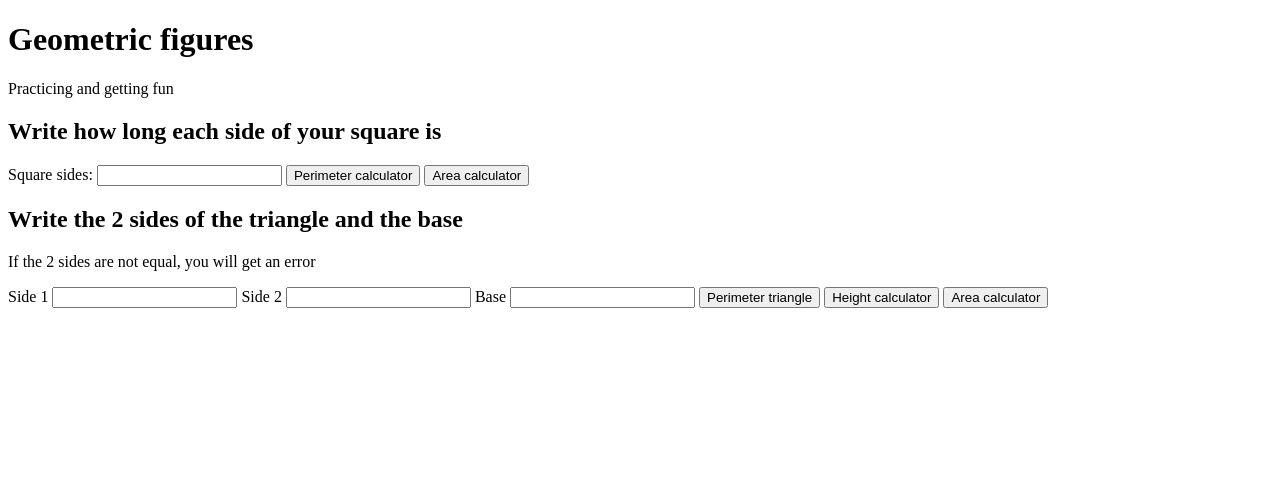
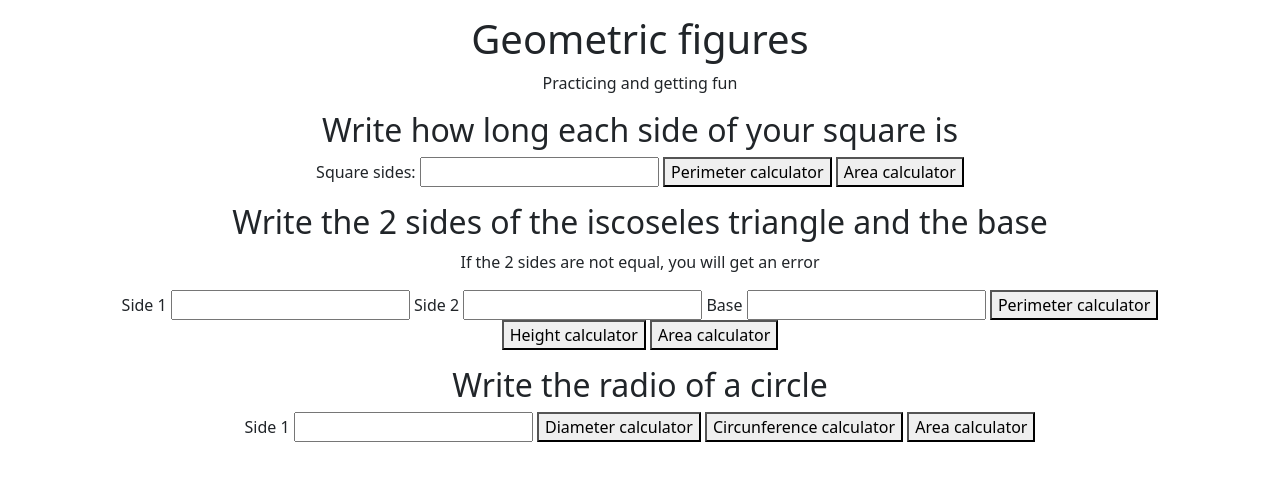
Before and after one commit to luiznaiper/practice-js, a plain HTML site: page figures/figures.html in a window 1280 px wide. Drawn offline with nearby package versions, Linux system fonts and the light colour scheme.

Commit message:
Set up all the files

```diff
--- a/figures/figures.css
+++ b/figures/figures.css
@@ -0,0 +1,4 @@
+.container{
+    margin-top: 15px;
+    text-align: center;
+}
--- a/figures/figures.html
+++ b/figures/figures.html
@@ -5,8 +5,11 @@
     <meta http-equiv="X-UA-Compatible" content="IE=edge">
     <meta name="viewport" content="width=device-width, initial-scale=1.0">
     <title>Figures</title>
+    <link href="https://cdn.jsdelivr.net/npm/bootstrap@5.1.3/dist/css/bootstrap.min.css" rel="stylesheet" integrity="sha384-1BmE4kWBq78iYhFldvKuhfTAU6auU8tT94WrHftjDbrCEXSU1oBoqyl2QvZ6jIW3" crossorigin="anonymous">
+    <link rel="stylesheet" href="figures.css">
 </head>
 <body>
+    <main class="container">
         <header>
             <h1>Geometric figures</h1>
             <p>Practicing and getting fun</p>
@@ -24,7 +27,7 @@
             <p id="areaSquareP"></p>
         </section>
         <section>
-        <h2>Write the 2 sides of the triangle and the base</h2>
+            <h2>Write the 2 sides of the iscoseles triangle and the base</h2>
             <p>If the 2 sides are not equal, you will get an error</p>
             <form action="">
                 <label for="inputSide1Triangle">Side 1</label>
@@ -36,7 +39,7 @@
                 <label for="inputBaseTriangle">Base</label>
                 <input id="inputBaseTriangle" type="number">
 
-            <button type="button" onclick="calcPerimeterTriangle()">Perimeter triangle</button>
+                <button type="button" onclick="calcPerimeterTriangle()">Perimeter calculator</button>
                 <button type="button" onclick="calcHeightTriangle()">Height calculator</button>
                 <button type="button" onclick="calcAreaTriangle()">Area calculator</button>
 
@@ -47,6 +50,25 @@
             <p id="areaTriangleP"></p>
 
         </section>
+        <section>
+            <h2>Write the radio of a circle</h2>
+            <form action="">
+                <label for="inputRadio">Side 1</label>
+                <input id="inputRadio" type="number">
+
+                <button type="button" onclick="calcDiameterCircle()">Diameter calculator</button>
+                <button type="button" onclick="calcCircunference()">Circunference calculator</button>
+                <button type="button" onclick="calcCircleArea()">Area calculator</button>
+
+
+            </form>
+            <p id="diameterP"></p>
+            <p id="circunferenceP"></p>
+            <p id="areaCircleP"></p>
+        </section>
+    </main>
+
     <script src="figures.js"></script>
+    <script src="https://cdn.jsdelivr.net/npm/bootstrap@5.1.3/dist/js/bootstrap.bundle.min.js" integrity="sha384-ka7Sk0Gln4gmtz2MlQnikT1wXgYsOg+OMhuP+IlRH9sENBO0LRn5q+8nbTov4+1p" crossorigin="anonymous"></script>
 </body>
 </html>
--- a/figures/figures.js
+++ b/figures/figures.js
@@ -15,17 +15,6 @@ const areaTriangle = (base, height) => (base * height) / 2
 perimeterTriangle()
 areaTriangle()
 
-
-// Circle code
-
-
-//const radioCircle = 4
-const diameterCircle = (radio) => radio * 2
-const pi = Math.PI
-const circunference = (radio) => diameterCircle(radio) * pi
-const areaCircle = (radio) => (pi * radio) * 2
-
-
 // Isosceles code
 const isoscelesHeight= (side1, side2, base) => {
     if (side1 === side2 && side1 > base)
@@ -37,6 +26,12 @@ const isoscelesHeight= (side1, side2, base) => {
 }
 
 
+// Circle code
+
+const diameterCircle = (radio) => radio * 2
+const pi = Math.PI
+const circunference = (radio) => diameterCircle(radio) * pi
+const areaCircle = (radio) => pi * Math.pow(radio, 2)
 
 
 // HTML INTERACTION
@@ -86,8 +81,7 @@ function calcHeightTriangle(){
     document.getElementById('heightTriangleP').innerHTML = height
 }
 
-function calcAreaTriangle()
-{
+function calcAreaTriangle(){
     const input1 = document.getElementById('inputSide1Triangle')
     const value1 = Number(input1.value)
 
@@ -99,7 +93,29 @@ function calcAreaTriangle()
 
     const height = isoscelesHeight(value1, value2, value3)
     area = areaTriangle(value3, height)
-    console.log(area)
-    //document.getElementById('areaTriangleP').innerHTML = area
     document.getElementById('areaTriangleP').innerHTML = area
 }
+
+function calcDiameterCircle(){
+    const input1 = document.getElementById('inputRadio')
+    const value1 = Number(input1.value)
+
+    const diameter = diameterCircle(value1)
+    document.getElementById('diameterP').innerHTML = diameter
+}
+
+function calcCircunference(){
+    const input1 = document.getElementById('inputRadio')
+    const value1 = Number(input1.value)
+
+    const circunferenceArea = circunference(value1)
+    document.getElementById('circunferenceP').innerHTML = circunferenceArea
+}
+
+function calcCircleArea(){
+    const input1 = document.getElementById('inputRadio')
+    const value1 = Number(input1.value)
+
+    const circleArea = areaCircle(value1)
+    document.getElementById('areaCircleP').innerHTML = circleArea
+}
```
Lines whose indentation alone changed are shown as unchanged.
